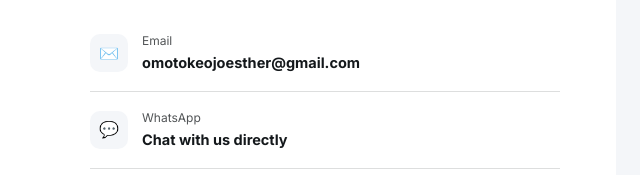
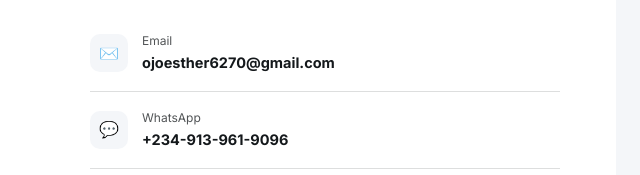
Before and after one commit to verado-digital/verado-digital.github.io, a plain HTML site: page contact.html in a window 1280 px wide. Shown: the part 781-956 px from the top of the page, 0-640 px from the left. Drawn offline with Linux system fonts and the light colour scheme.

Commit message:
Update contact.html

```diff
--- a/contact.html
+++ b/contact.html
@@ -46,11 +46,11 @@
         <p>Prefer email or WhatsApp? Use whichever works best for you — I reply to both within a day.</p>
         <div class="contact-line">
           <div class="ic">✉️</div>
-          <div><div class="label">Email</div><div class="val">omotokeojoesther@gmail.com</div></div>
+          <div><div class="label">Email</div><div class="val">ojoesther6270@gmail.com</div></div>
         </div>
         <div class="contact-line">
           <div class="ic">💬</div>
-          <div><div class="label">WhatsApp</div><div class="val">Chat with us directly</div></div>
+          <div><div class="label">WhatsApp</div><div class="val">+234-913-961-9096</div></div>
         </div>
         <div class="contact-line">
           <div class="ic">⏱️</div>
```
